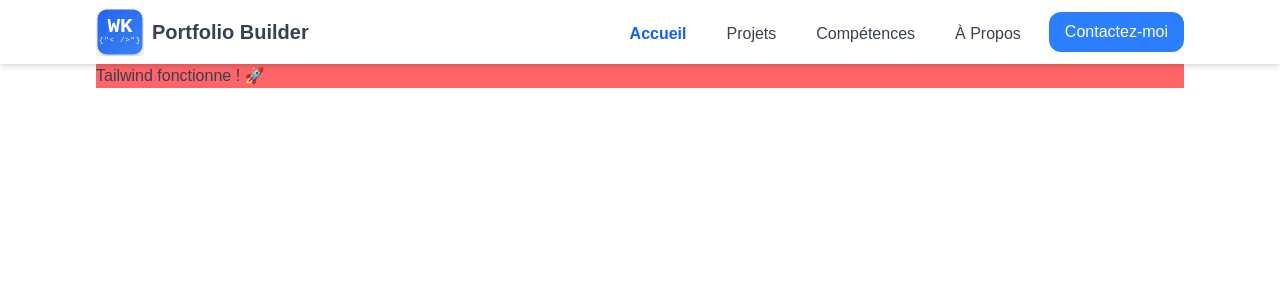
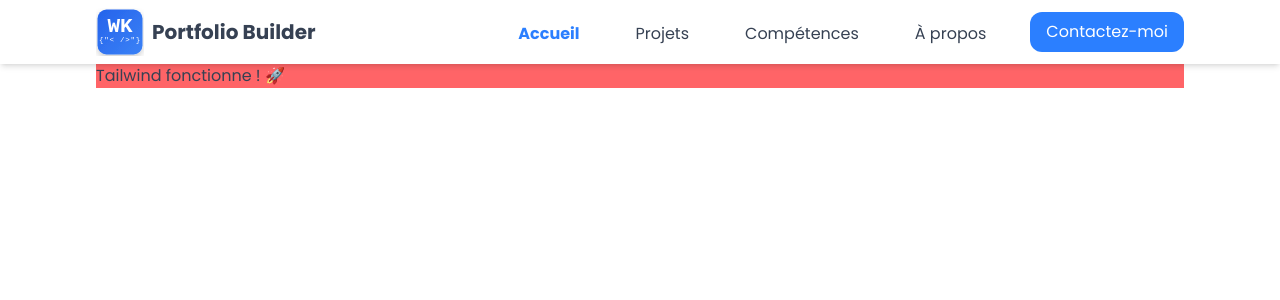
Before and after one commit to WilfriedFahim/portfolio-wilfried, a Next.js app: page / in a window 1280 px wide. Shown: the top 300 px of the page. Built offline with nearby package versions, Linux system fonts and the light colour scheme.

Commit message:
fix(navbar): correction du font

```diff
--- a/app/layout.tsx
+++ b/app/layout.tsx
@@ -1,26 +1,19 @@
 // Import du type Metadata de Next.js pour typer nos métadonnées
 import type { Metadata } from "next";
 
-// Import des polices Google via l’API Next.js Font
-import { Geist, Geist_Mono } from "next/font/google";
 
 // Chargement du CSS global (Tailwind + éventuelles autres règles)
 import "./globals.css";
+import Container from "@/components/Container";
+import Navbar from "@/components/Navbar";
+import { Poppins } from "next/font/google";
 
-import Container from "@/components/Container";
+const poppins = Poppins({
+	weight:["400", "600", "700"],
+	subsets: ["latin"],
+	display: "swap",
+})
 
-// Import de la Navbar — notre composant de navigation commun à toutes les pages
-import Navbar from "@/components/Navbar";
-
-// Définition des variables de polices pour Geist Sans et Geist Mono
-const geistSans = Geist({
-	variable: "--font-geist-sans", // nom de la variable CSS
-	subsets: ["latin"], // jeu de caractères chargé
-});
-const geistMono = Geist_Mono({
-	variable: "--font-geist-mono",
-	subsets: ["latin"],
-});
 
 // Métadonnées globales du site (titre, description, SEO)
 export const metadata: Metadata = {
@@ -38,13 +31,9 @@ export default function RootLayout({
 		<html lang="fr">
 			{""}
 			{/* Déclaration de la langue de l’app */}
-			<body
-				// Application des polices via les variables CSS + antialiasing typographique
-				className={`${geistSans.variable} ${geistMono.variable} antialiased`}
-			>
+			<body className={poppins.className}>
 				{/* Barre de navigation partagée par toutes les pages */}
 				<Navbar />
-
 				<Container>
 					{/* Contenu spécifique à chaque route (app/page.tsx, app/projets/page.tsx, etc.) */}
 					{children}
--- a/components/Navbar.tsx
+++ b/components/Navbar.tsx
@@ -31,13 +31,13 @@ export default function Navbar() {
 					</div>
 
 					{/* Liens desktop */}
-					<div className="hidden lg:flex items-center space-x-4">
+					<div className="hidden lg:flex items-center space-x-8">
 						<Link
 							href="/"
 							className={`nav-link px-3 py-2 transition-colors duration-200 ${
 								pathname === "/"
-									? "text-blue-600 font-bold"
-									: "text-gray-700 hover:text-blue-600"
+									? "text-blue-500 font-bold"
+									: "text-gray-700 hover:text-blue-500"
 							}`}
 						>
 							Accueil
@@ -46,8 +46,8 @@ export default function Navbar() {
 							href="/projects"
 							className={`nav-link px-3 py-2 transition-colors duration-200 ${
 								pathname === "/projects"
-									? "text-blue-600 font-bold"
-									: "text-gray-700 hover:text-blue-600"
+									? "text-blue-500 font-bold"
+									: "text-gray-700 hover:text-blue-500"
 							}`}
 						>
 							Projets
@@ -56,8 +56,8 @@ export default function Navbar() {
 							href="/skills"
 							className={`nav-link px-3 py-2 transition-colors duration-200 ${
 								pathname === "/skills"
-									? "text-blue-600 font-bold"
-									: "text-gray-700 hover:text-blue-600"
+									? "text-blue-500 font-bold"
+									: "text-gray-700 hover:text-blue-500"
 							}`}
 						>
 							Compétences
@@ -66,15 +66,15 @@ export default function Navbar() {
 							href="/about"
 							className={`nav-link px-3 py-2 transition-colors duration-200 ${
 								pathname === "/about"
-									? "text-blue-600 font-bold"
-									: "text-gray-700 hover:text-blue-600"
+									? "text-blue-500 font-bold"
+									: "text-gray-700 hover:text-blue-500"
 							}`}
 						>
-							À Propos
+							À propos
 						</Link>
 						<Link
 							href="/contact"
-							className="rounded-xl bg-blue-500 text-white px-4 py-2 transition-colors duration-200 hover:bg-blue-600"
+							className="rounded-xl bg-blue-500 text-white px-4 py-2 transition-colors duration-200 hover:bg-blue-500"
 						>
 							Contactez-moi
 						</Link>
@@ -117,8 +117,8 @@ export default function Navbar() {
 						href="/"
 						className={`block px-3 py-2 rounded-md text-base font-medium ${
 							pathname === "/"
-								? "text-blue-600 font-bold"
-								: "text-gray-700 hover:text-blue-600"
+								? "text-blue-500 font-bold"
+								: "text-gray-700 hover:text-blue-500"
 						}`}
 					>
 						Accueil
@@ -127,8 +127,8 @@ export default function Navbar() {
 						href="/projects"
 						className={`block px-3 py-2 rounded-md text-base font-medium ${
 							pathname === "/projects"
-								? "text-blue-600 font-bold"
-								: "text-gray-700 hover:text-blue-600"
+								? "text-blue-500 font-bold"
+								: "text-gray-700 hover:text-blue-500"
 						}`}
 					>
 						Projets
@@ -137,8 +137,8 @@ export default function Navbar() {
 						href="/skills"
 						className={`block px-3 py-2 rounded-md text-base font-medium ${
 							pathname === "/skills"
-								? "text-blue-600 font-bold"
-								: "text-gray-700 hover:text-blue-600"
+								? "text-blue-500 font-bold"
+								: "text-gray-700 hover:text-blue-500"
 						}`}
 					>
 						Compétences
@@ -147,15 +147,15 @@ export default function Navbar() {
 						href="/about"
 						className={`block px-3 py-2 rounded-md text-base font-medium ${
 							pathname === "/about"
-								? "text-blue-600 font-bold"
-								: "text-gray-700 hover:text-blue-600"
+								? "text-blue-500 font-bold"
+								: "text-gray-700 hover:text-blue-500"
 						}`}
 					>
 						À propos
 					</Link>
 					<Link
 						href="/contact"
-						className="block px-3 py-2 rounded-md text-base font-medium text-white bg-blue-500 hover:bg-blue-600"
+						className="block px-3 py-2 rounded-md text-base font-bold text-white bg-blue-500 hover:bg-blue-500"
 					>
 						Contactez-moi
 					</Link>
--- a/tailwind.config.js
+++ b/tailwind.config.js
@@ -12,7 +12,7 @@ module.exports = {
 				secondary: "#F59E0B",
 			},
 			fontFamily: {
-				sans: ["Inter", "sans-serif"],
+				sans: ["Poppins", "Inter", "sans-serif"],
 			},
 			screens: {
 				sm: "640px",
```
